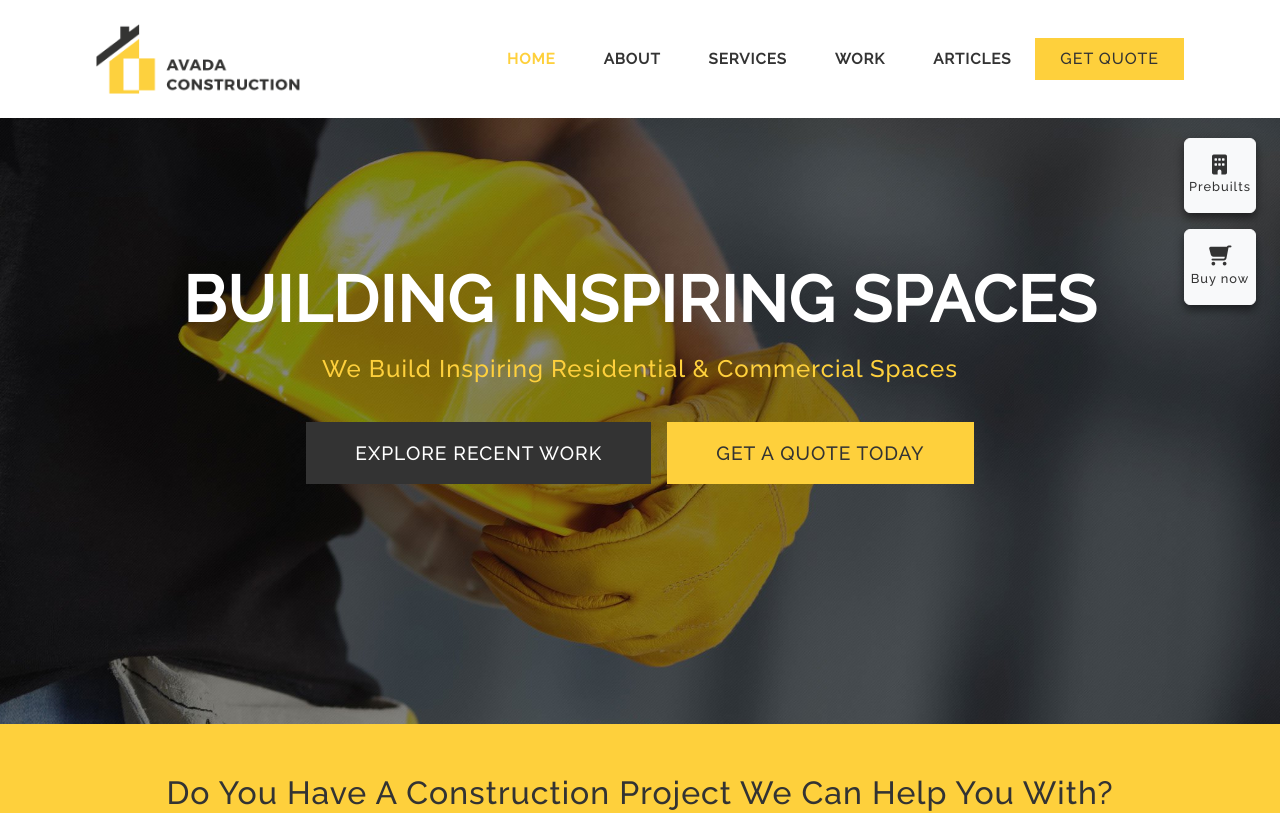
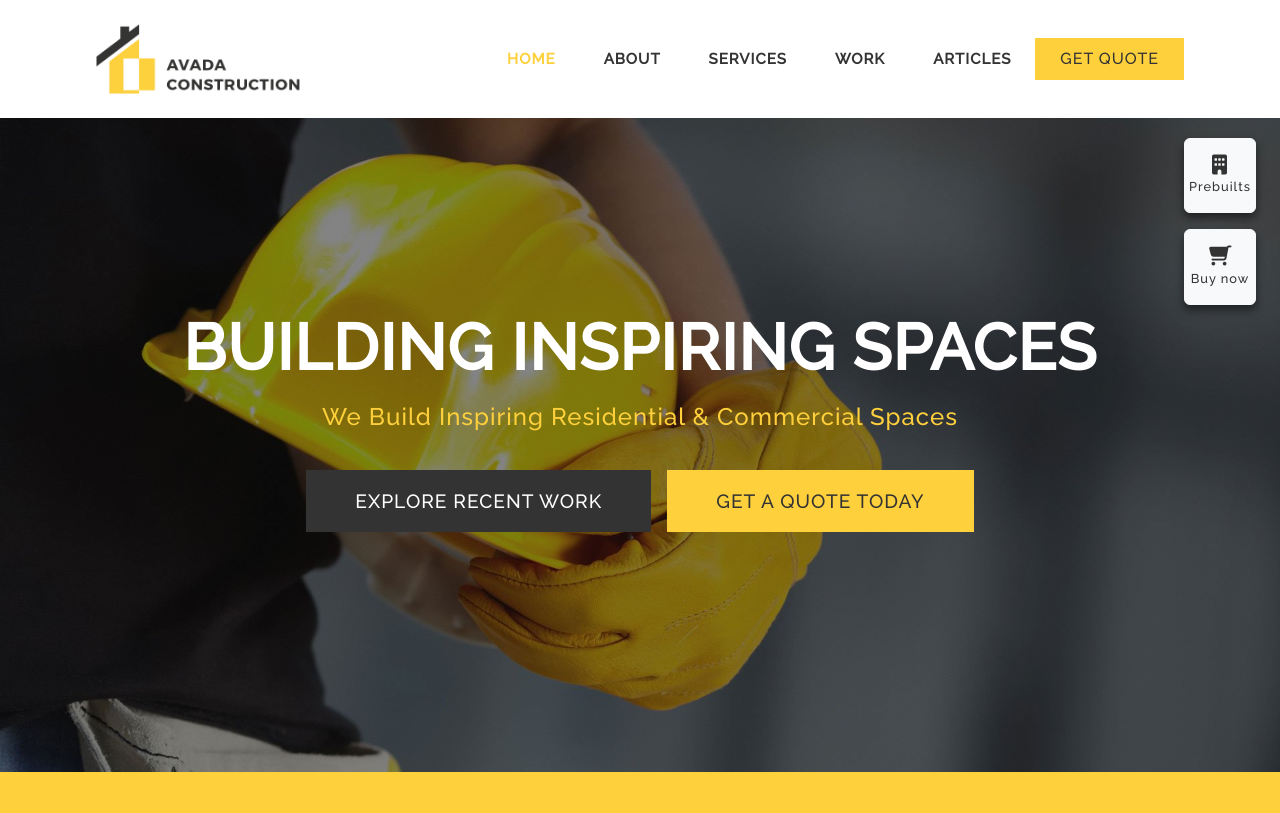
Before and after one commit to pierluigicarrieri/proj-html-vuejs, a Vue app: page / in a window 1280 px wide. Shown: the top 813 px of the page. Built offline with nearby package versions, Linux system fonts and the light colour scheme.

Commit message:
Added margin to header

```diff
--- a/src/components/TheHeader.vue
+++ b/src/components/TheHeader.vue
@@ -21,7 +21,7 @@ export default {
                     </button>
                 </div>
             </div>
-            <h1 class="pt-5 pb-2 text-center">BUILDING INSPIRING SPACES</h1>
+            <h1 class="pt-5 mt-5 pb-2 text-center">BUILDING INSPIRING SPACES</h1>
             <h4 class="text-center">We Build Inspiring Residential & Commercial Spaces</h4>
             <div class="btn-container-bottom text-center">
                 <button class="btn rounded-0 px-5 py-3 me-2">EXPLORE RECENT WORK</button>
```
